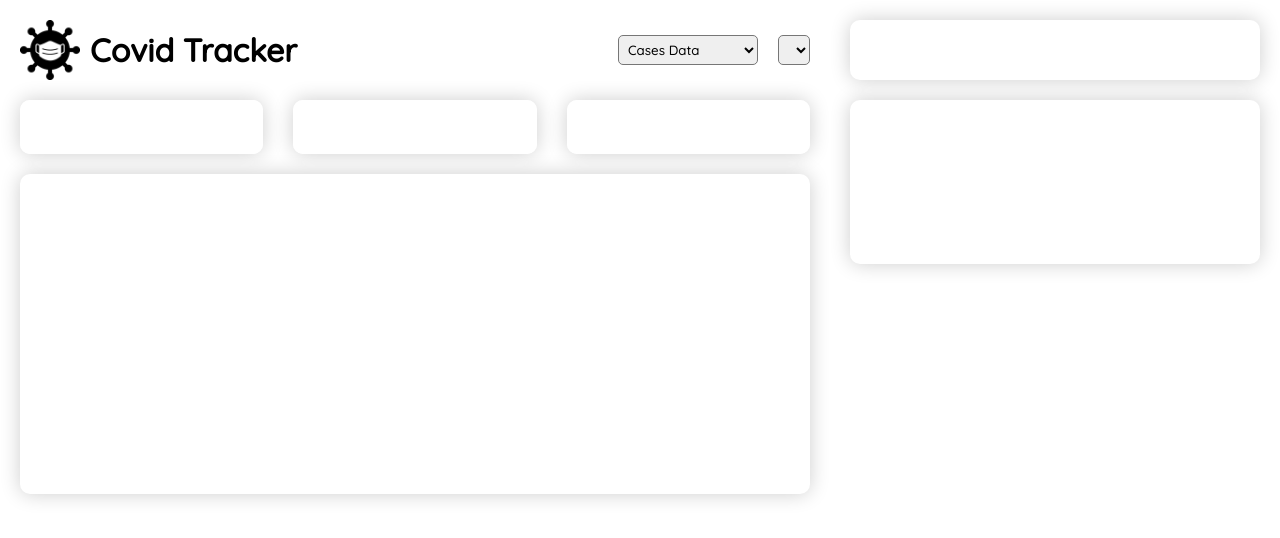
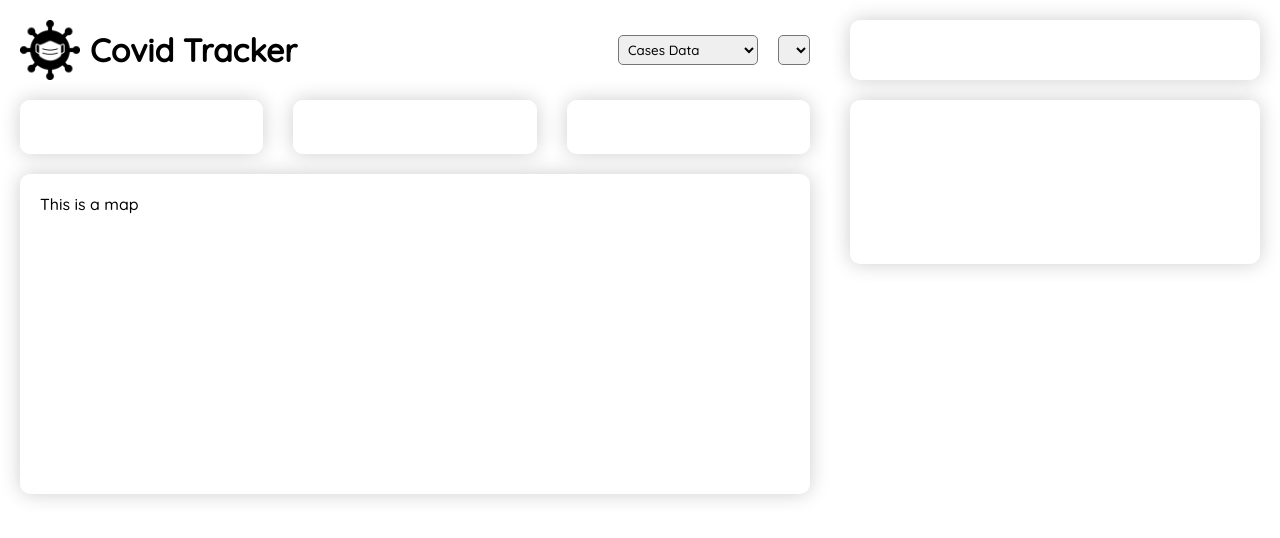
Before and after one commit to CodeBase912/covid-tracker, a plain HTML site: page public/index.html in a window 1280 px wide. Drawn offline with nearby package versions, Linux system fonts and the light colour scheme; some packages are replaced by stand-ins of ours; no server answers; files whose address does not match are found by name.

Commit message:
Revert "completed the app: version 1"
This reverts commit 0078d6744904cab2c75dde29774e0015716c51b2.

this commit introduced a bug somehow with the chart

```diff
--- a/public/index.html
+++ b/public/index.html
@@ -88,7 +88,7 @@
             </section>
 
             <section class="map-container">
-                <div id="map"></div>
+                <div id="map">This is a map</div>
             </section>
         </div>
 
```
